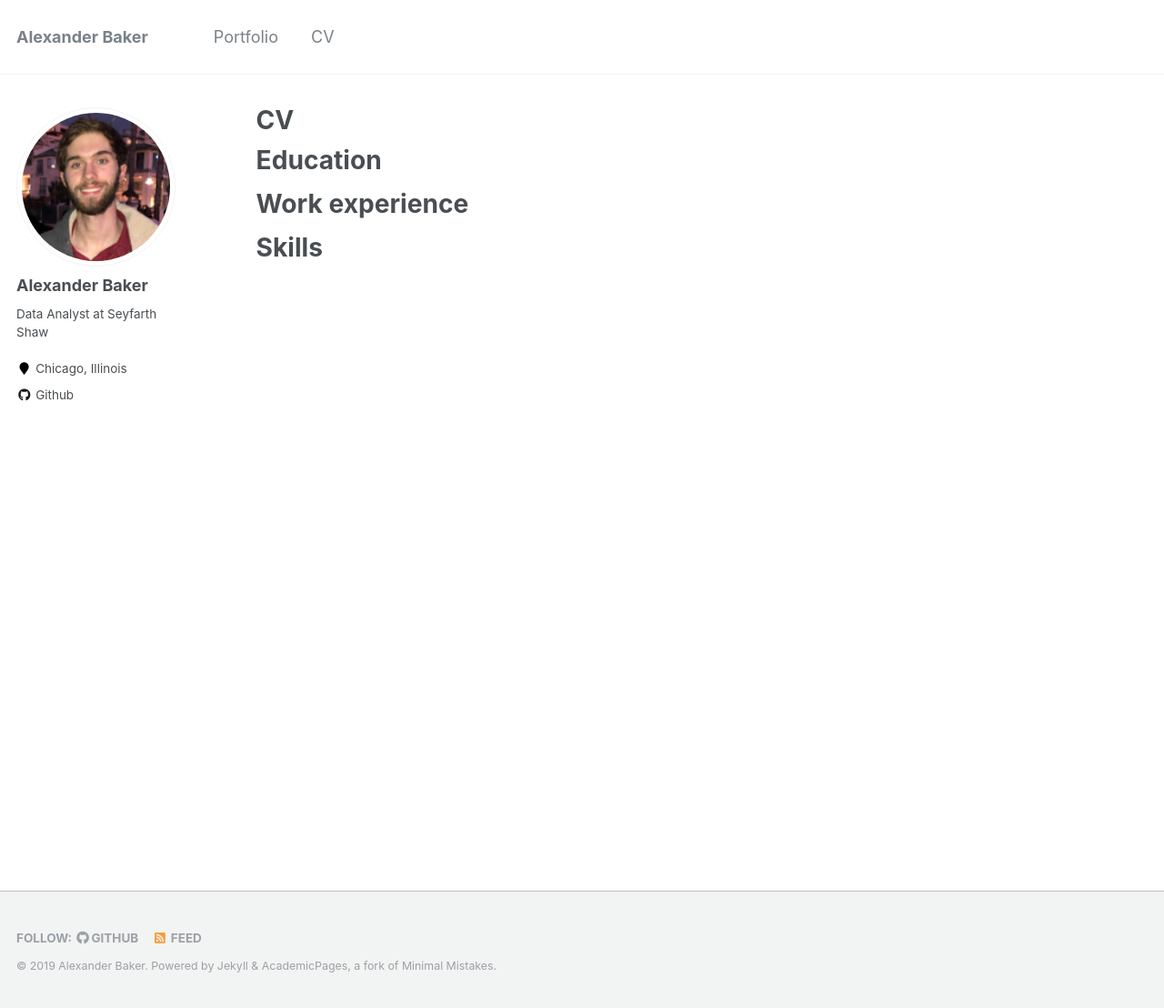
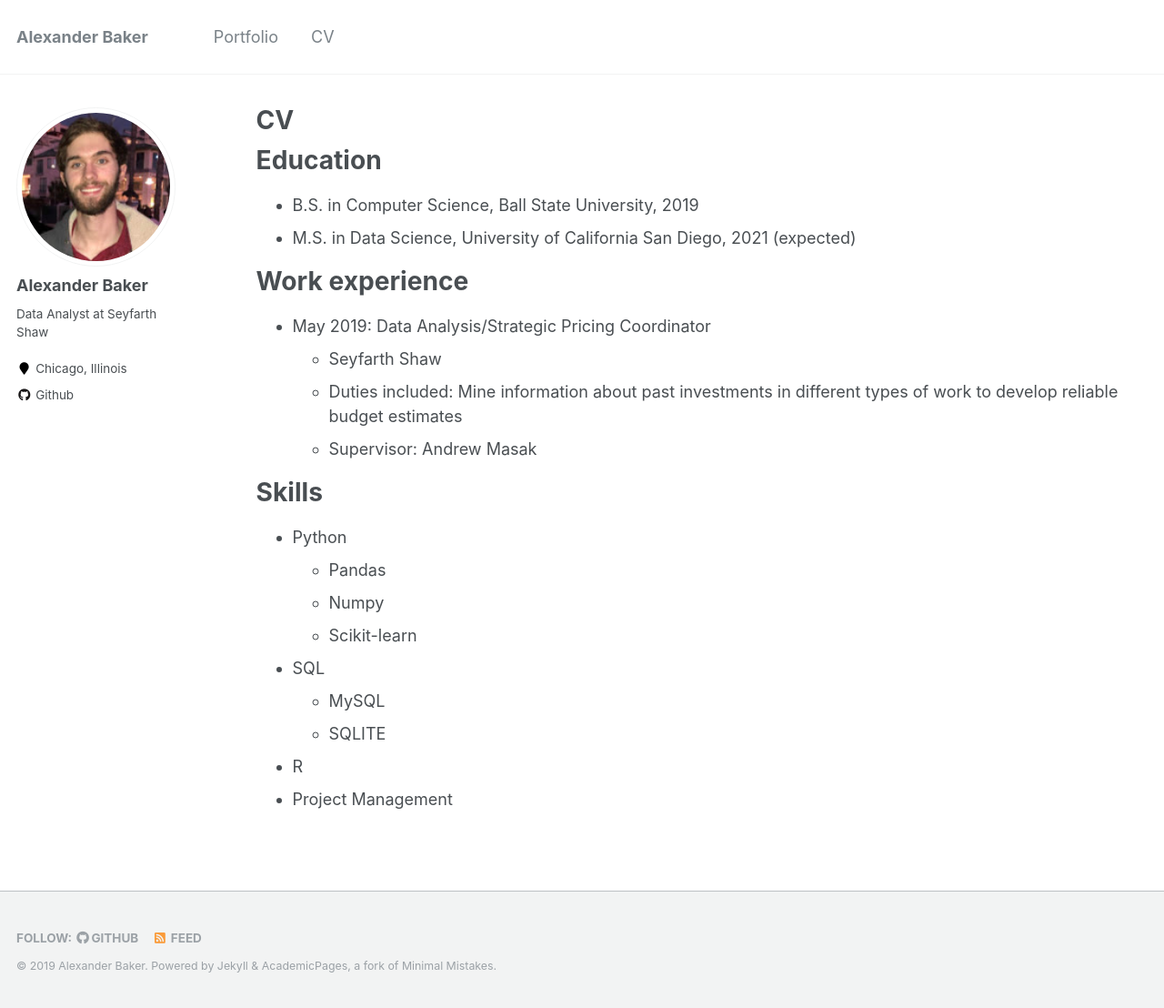
Before and after one commit to alexbakr/alexbakr.github.io, a Jekyll site: the page built from _pages/cv.md, in a window 1280 px wide and 1108 px high. Shown: the whole window at 91% size. Built offline with Jekyll 4.4.1, drawn with Linux system fonts in a browser that asks for light colours.

Commit message:
Start adding information

```diff
--- a/_pages/cv.md
+++ b/_pages/cv.md
@@ -11,11 +11,25 @@
 
 Education
 ======
-
+* B.S. in Computer Science, Ball State University, 2019
+* M.S. in Data Science, University of California San Diego, 2021 (expected)
 
 Work experience
 ======
+* May 2019: Data Analysis/Strategic Pricing Coordinator
+  * Seyfarth Shaw
+  * Duties included: Mine information about past investments in different types of work to develop reliable budget estimates
+  * Supervisor: Andrew Masak
 
 
 Skills
 ======
+* Python
+  * Pandas
+  * Numpy
+  * Scikit-learn
+* SQL
+  * MySQL
+  * SQLITE
+* R
+* Project Management
```
Also changed, not shown: CONTRIBUTING.md (deleted, +0 -5 lines), _pages/about.md (+1 -14 lines), CHANGELOG.md (deleted).
